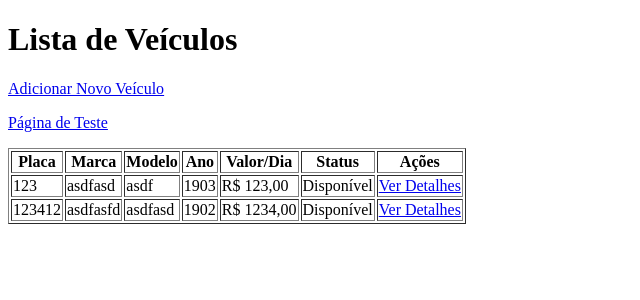
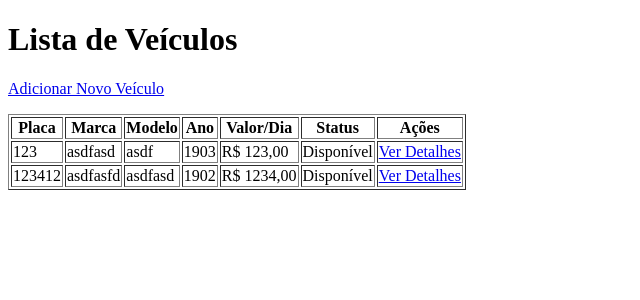
Before and after one commit to holtzzzzzz/I2_Tri2, a Django app: page / in a window 1280 px wide. Shown: the top 300 px of the page, without its empty margins (0-640 px from the left). Run offline with Django 5.2, Linux system fonts and the light colour scheme; data comes from the database, SQL or seed files in the repository.

Commit message:
instrumento 2 segundo trimestre:)

```diff
--- a/veiculos/templates/veiculos/automovel_lista.html
+++ b/veiculos/templates/veiculos/automovel_lista.html
@@ -8,7 +8,6 @@
     <h1>Lista de Veículos</h1>
 
     <p><a href="{% url 'veiculos:automovel_criar' %}">Adicionar Novo Veículo</a></p>
-    <p><a href="{% url 'veiculos:automovel_teste' %}">Página de Teste</a></p>
 
     {% if automoveis %}
         <table border="1">
--- a/veiculos/urls.py
+++ b/veiculos/urls.py
@@ -7,5 +7,4 @@ urlpatterns = [
     path('', views.automovel_lista, name='automovel_lista'),
     path('novo/', views.automovel_criar, name='automovel_criar'),
     path('<int:pk>/', views.automovel_detalhe, name='automovel_detalhe'),
-    path('teste/', views.automovel_teste, name='automovel_teste'),
 ]
--- a/veiculos/views.py
+++ b/veiculos/views.py
@@ -32,7 +32,3 @@ def automovel_detalhe(request, pk):
     return render(request,
                   'veiculos/automovel_detalhe.html',
                   {'automovel': automovel})
-
-
-def automovel_teste(request):
-    return HttpResponse('<h1>Sistema de Locadora - Teste</h1>')
```
Also changed, not shown: veiculos/templates/veiculos/automovel_detalhe.html (renamed from veiculos/templates/veiculos/detalhe_automovel.html).
